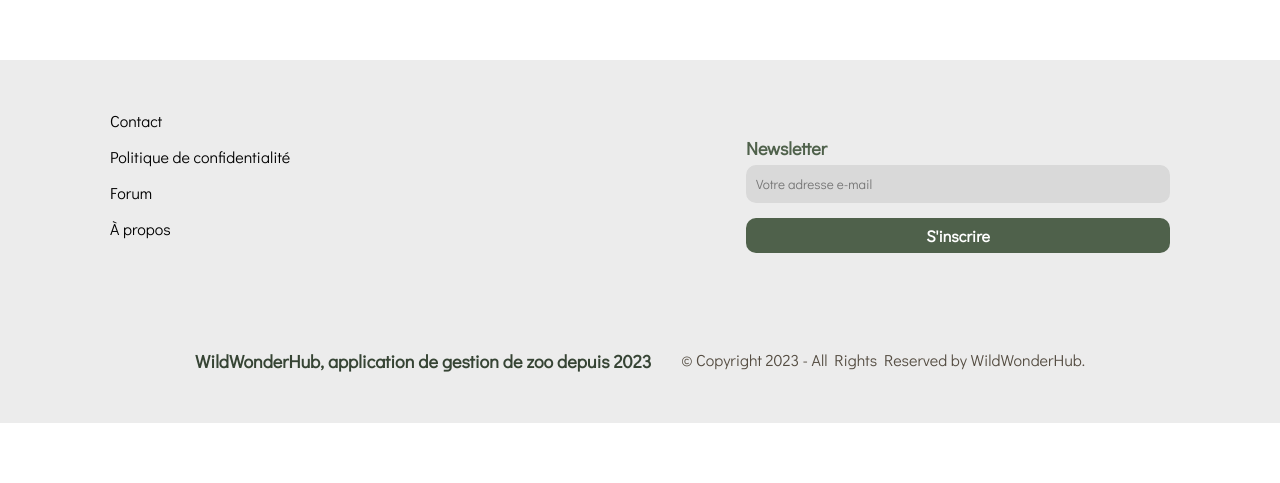
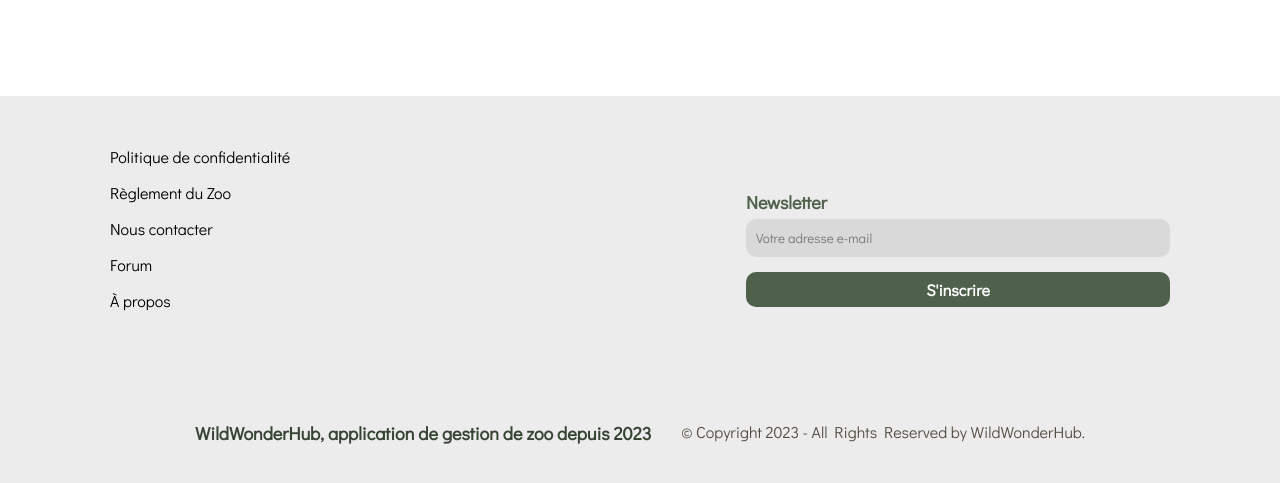
Before and after one commit to Veskroy/ProjetZoo-version2-part2-Front, a React (Vite) app: page / in a window 1280 px wide. Shown: the part 3459-3942 px from the top of the page. Before the commit the page ends 3882 px from the top, so only its background shows below. Built offline with nearby package versions, Linux system fonts and the light colour scheme; no server answers; a web font is replaced by a local one.

Commit message:
Ajout des routes dans le footer

```diff
--- a/src/components/page/Footer.jsx
+++ b/src/components/page/Footer.jsx
@@ -8,8 +8,9 @@ export default function Footer() {
         <footer className="full-width">
             <div className="container-links-news">
                 <div className="container-links">
-                    <a href="">Contact</a>
                     <Link href="/politiques">Politique de confidentialité</Link>
+                    <Link href="/reglement">Règlement du Zoo</Link>
+                    <Link href="/contact">Nous contacter</Link>
                     <a href="">Forum</a>
                     <a href="">À propos</a>
                 </div>
```
